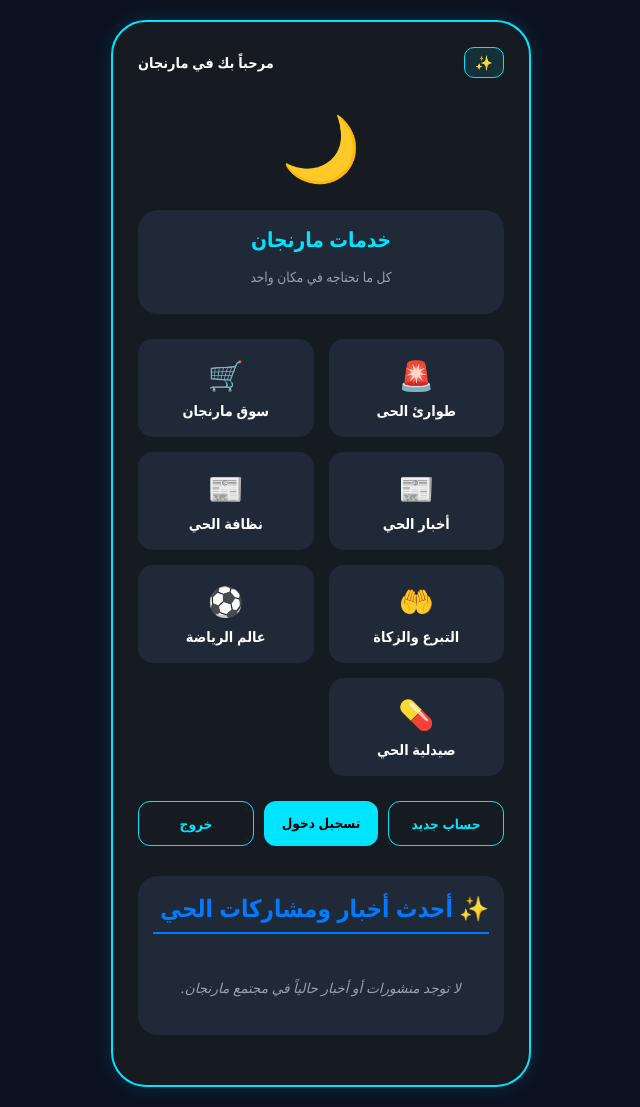
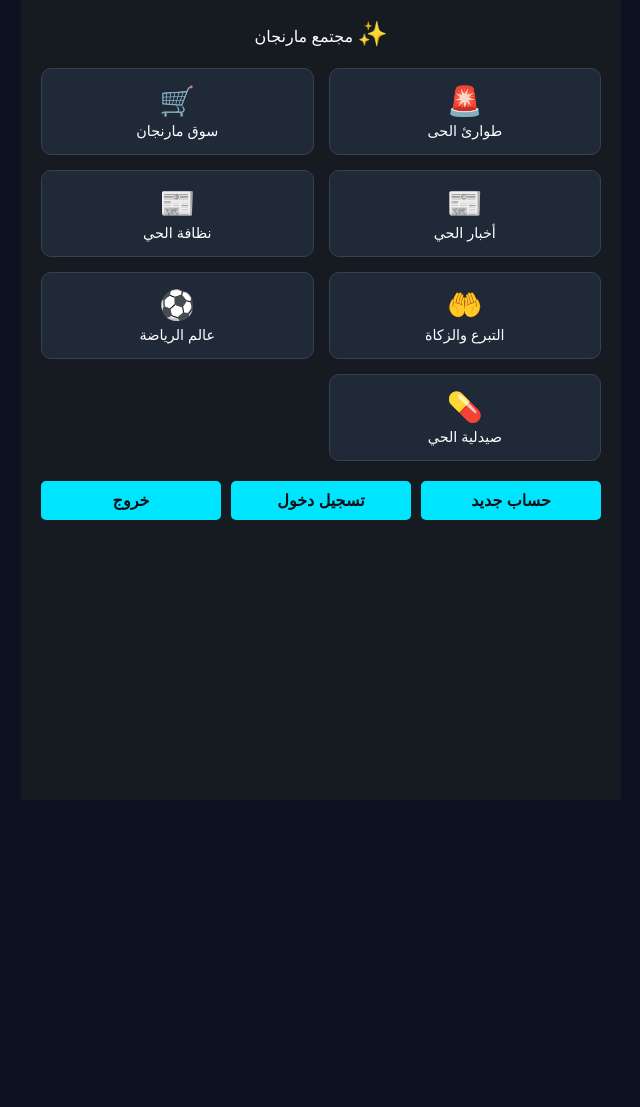
Before and after one commit to Beshasatxp/maranjan_pro, a Django app: page / in a window 1280 px wide. Shown: the whole page, without its empty margins (319-959 px from the left). After the commit the page ends 520 px from the top, so only its background shows below. Run offline with Django 5.2, Linux system fonts and the light colour scheme; data comes from the database, SQL or seed files in the repository.

Commit message:
Update home template with fixed news link

```diff
--- /dev/null
+++ b/community/urls.py
@@ -0,0 +1,8 @@
+from django.urls import path
+from . import views
+
+app_name = 'community'
+
+urlpatterns = [
+    path('news/', views.news_list, name='news_list'),
+]
--- a/community/views.py
+++ b/community/views.py
@@ -1,3 +1,7 @@
 from django.shortcuts import render
+from .models import Post
 
-# Create your views here.
+def news_list(request):
+    # جلب كل المنشورات وترتيبها من الأحدث للأقدم
+    posts = Post.objects.order_by('-created_at')
+    return render(request, 'community/news.html', {'posts': posts})
--- a/maranjan_site/urls.py
+++ b/maranjan_site/urls.py
@@ -4,4 +4,6 @@ from django.urls import path, include
 urlpatterns = [
     path('admin/', admin.site.urls),
     path('', include('core.urls')), # توجيه آمن لجميع روابط التطبيق
+    path('community/', include('community.urls')),
+
 ]
--- a/templates/index.html
+++ b/templates/index.html
@@ -3,90 +3,49 @@
 <head>
     <meta charset="UTF-8">
     <meta name="viewport" content="width=device-width, initial-scale=1.0">
-    <title>مارنجان - لوحة التحكم الشاملة</title>
+    <title>مجتمع مارنجان</title>
     <style>
         * { box-sizing: border-box; }
-        body { background-color: #0b1120; color: #ffffff; font-family: 'Segoe UI', Tahoma, sans-serif; margin: 0; padding: 20px; display: flex; justify-content: center; min-height: 100vh; }
-        .main-container { background-color: #161b22; border: 2px solid #00e5ff; border-radius: 35px; padding: 25px; width: 100%; max-width: 420px; box-shadow: 0 0 20px rgba(0, 229, 255, 0.15); }
-
-        .top-header { display: flex; justify-content: space-between; align-items: center; margin-bottom: 25px; font-size: 0.9em; font-weight: bold; }
-        .sparkle { background: rgba(0, 229, 255, 0.1); color: #00e5ff; padding: 5px 10px; border-radius: 10px; border: 1px solid #00e5ff; }
-
-        .center-icon { text-align: center; margin-bottom: 20px; }
-        .moon { font-size: 4em; margin: 0; }
-
-        .welcome-box { background-color: #1f2937; border-radius: 20px; padding: 15px; text-align: center; margin-bottom: 25px; }
-        .welcome-box h2 { color: #00e5ff; margin: 0 0 10px 0; font-size: 1.3em; }
-        .welcome-box p { font-size: 0.85em; color: #9ca3af; }
-
-        /* الشبكة الديناميكية للخدمات */
-        .services-grid { display: grid; grid-template-columns: 1fr 1fr; gap: 15px; margin-bottom: 25px; }
-        .service-card { background-color: #1f2937; border-radius: 15px; padding: 15px; text-align: center; text-decoration: none; color: #ffffff; transition: 0.3s; border: 1px solid transparent; }
-        .service-card:hover { border-color: #00e5ff; transform: translateY(-3px); background-color: #273548; }
-        .service-card .icon { font-size: 1.8em; display: block; margin-bottom: 5px; }
-        .service-card span { font-size: 0.9em; font-weight: bold; }
-
-        .action-buttons { display: flex; justify-content: space-between; gap: 10px; }
-        .btn { flex: 1; padding: 12px 5px; text-align: center; border-radius: 12px; text-decoration: none; font-weight: bold; font-size: 0.85em; transition: 0.3s; }
-        .btn-outline { border: 1px solid #00e5ff; color: #00e5ff; }
-        .btn-solid { background-color: #00e5ff; color: #000; border: none; }
-        .btn:hover { opacity: 0.8; }
+        body { background-color: #0b1120; color: #ffffff; font-family: sans-serif; margin: 0; padding: 0; }
+        .main-container { background-color: #161b22; padding: 20px; max-width: 600px; margin: auto; min-height: 100vh; }
+        .top-header { text-align: center; margin-bottom: 20px; }
+        .sparkle { color: #facc15; font-size: 1.5rem; }
+        .services-grid { display: grid; grid-template-columns: 1fr 1fr; gap: 15px; margin-top: 20px; }
+        .service-card { background-color: #1f2937; border: 1px solid #374151; padding: 15px; text-align: center; border-radius: 10px; color: white; text-decoration: none; display: flex; flex-direction: column; align-items: center; }
+        .service-card .icon { font-size: 1.8rem; margin-bottom: 5px; }
+        .service-card span { font-size: 0.9em; }
+        .action-buttons { display: flex; gap: 10px; margin-top: 20px; }
+        .btn { flex: 1; padding: 10px; text-align: center; background-color: #00e5ff; color: #0d1117; border-radius: 5px; text-decoration: none; font-weight: bold; }
     </style>
 </head>
 <body>
-
     <div class="main-container">
         <div class="top-header">
             <span class="sparkle">✨</span>
-            <span>مرحباً بك في مارنجان</span>
-        </div>
-
-        <div class="center-icon">
-            <div class="moon">🌙</div>
-        </div>
-
-        <div class="welcome-box">
-            <h2>{{ settings.site_title|default:"خدمات مارنجان" }}</h2>
-            <p>{{ settings.site_description|default:"كل ما تحتاجه في مكان واحد" }}</p>
+            <span>مجتمع مارنجان</span>
         </div>
 
         <div class="services-grid">
             {% for service in services %}
-            <a href="{{ service.link }}" class="service-card">
-                <span class="icon">{{ service.icon }}</span>
-                <span>{{ service.title }}</span>
-            </a>
-            {% empty %}
-            <p style="grid-column: span 2; text-align: center; color: #555;">لا توجد خدمات مضافة حالياً.</p>
+                {% if service.title == "أخبار الحي" %}
+                    <a href="/community/news/" class="service-card">
+                        <span class="icon">{{ service.icon }}</span>
+                        <span>{{ service.title }}</span>
+                    </a>
+                {% else %}
+                    <a href="{{ service.link }}" class="service-card">
+                        <span class="icon">{{ service.icon }}</span>
+                        <span>{{ service.title }}</span>
+                    </a>
+                {% endif %}
             {% endfor %}
         </div>
 
-<div class="action-buttons">
-    <a href="{% url 'core:register' %}" class="btn btn-outline">حساب جديد</a>
-
-    <a href="{% url 'core:login' %}" class="btn btn-solid">تسجيل دخول</a>
-
-    <a href="{% url 'core:logout' %}" class="btn btn-outline">خروج</a>
-</div>
-    <div class="welcome-box" style="margin-top: 30px; direction: rtl; text-align: right;">
-        <h2 style="color: #007bff; font-size: 1.5rem; border-bottom: 2px solid #007bff; padding-bottom: 8px; margin-bottom: 20px;">
-            ✨ أحدث أخبار ومشاركات الحي
-        </h2>
-
-        <div style="display: flex; flex-direction: column; gap: 15px;">
-            {% for post in latest_posts %}
-                <div style="background-color: #1f2937; border: 1px solid #00e5ff; padding: 15px; border-radius: 8px; box-shadow: 0 4px 6px rgba(0,0,0,0.1);">
-                    <h3 style="color: #00e5ff; margin-top: 0; font-size: 1.2rem;">{{ post.title }}</h3>
-                    <p style="color: #ffffff; font-size: 0.95rem; line-height: 1.5; white-space: pre-line;">{{ post.content }}</p>
-                    <div style="color: #9ca3af; font-size: 0.8rem; border-top: 1px solid #374151; padding-top: 8px; margin-top: 10px; display: flex; justify-content: space-between;">
-                        <span>✍️ بواسطة: {{ post.author.username }}</span>
-                        <span>📅 {{ post.created_at|date:"Y-m-d H:i" }}</span>
-                    </div>
-                </div>
-            {% empty %}
-                <p style="color: #9ca3af; text-align: center; font-style: italic; padding: 10px;">
-                    لا توجد منشورات أو أخبار حالياً في مجتمع مارنجان.
-                </p>
-            {% endfor %}
+        <div class="action-buttons">
+            <a href="{% url 'core:register' %}" class="btn">حساب جديد</a>
+            <a href="{% url 'core:login' %}" class="btn">تسجيل دخول</a>
+            <a href="{% url 'core:logout' %}" class="btn">خروج</a>
         </div>
     </div>
+</body>
+</html>
```
Also changed, not shown: community/templates/community/news.html (added, +96 -0 lines).
